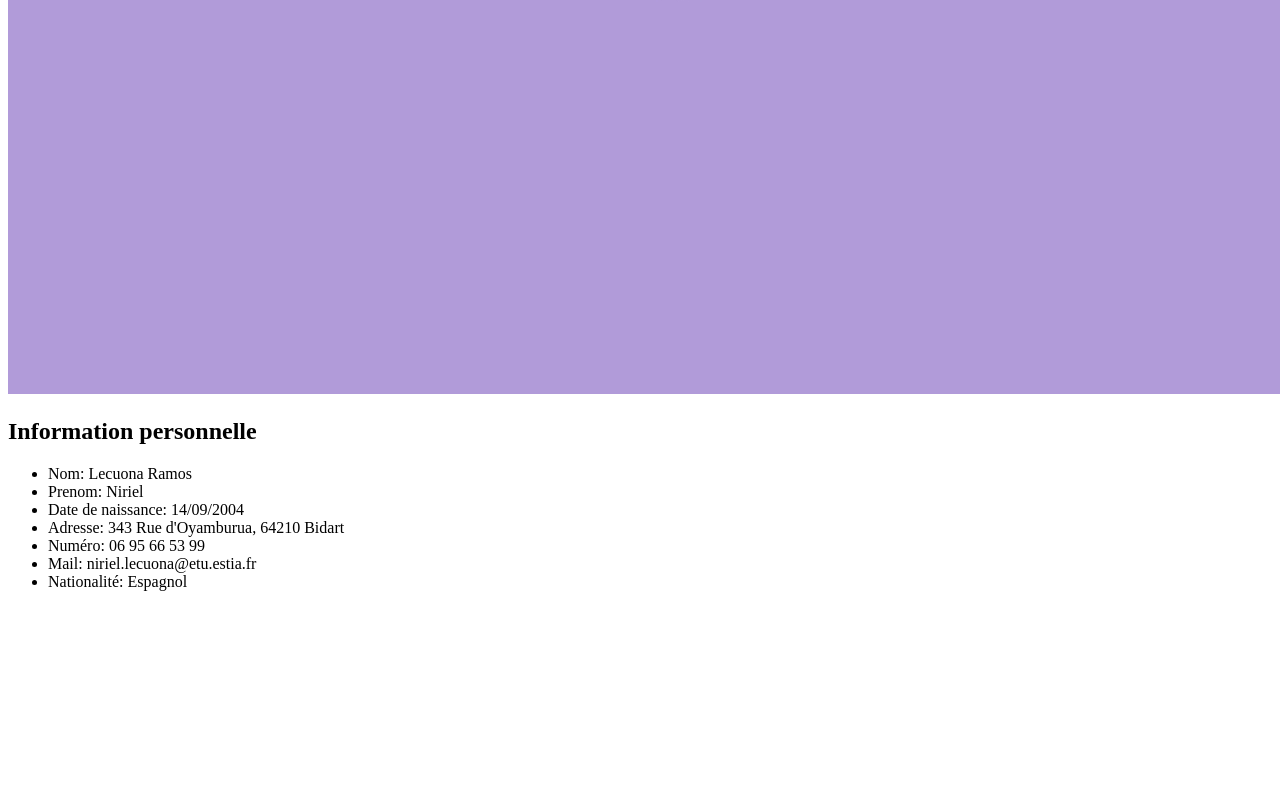
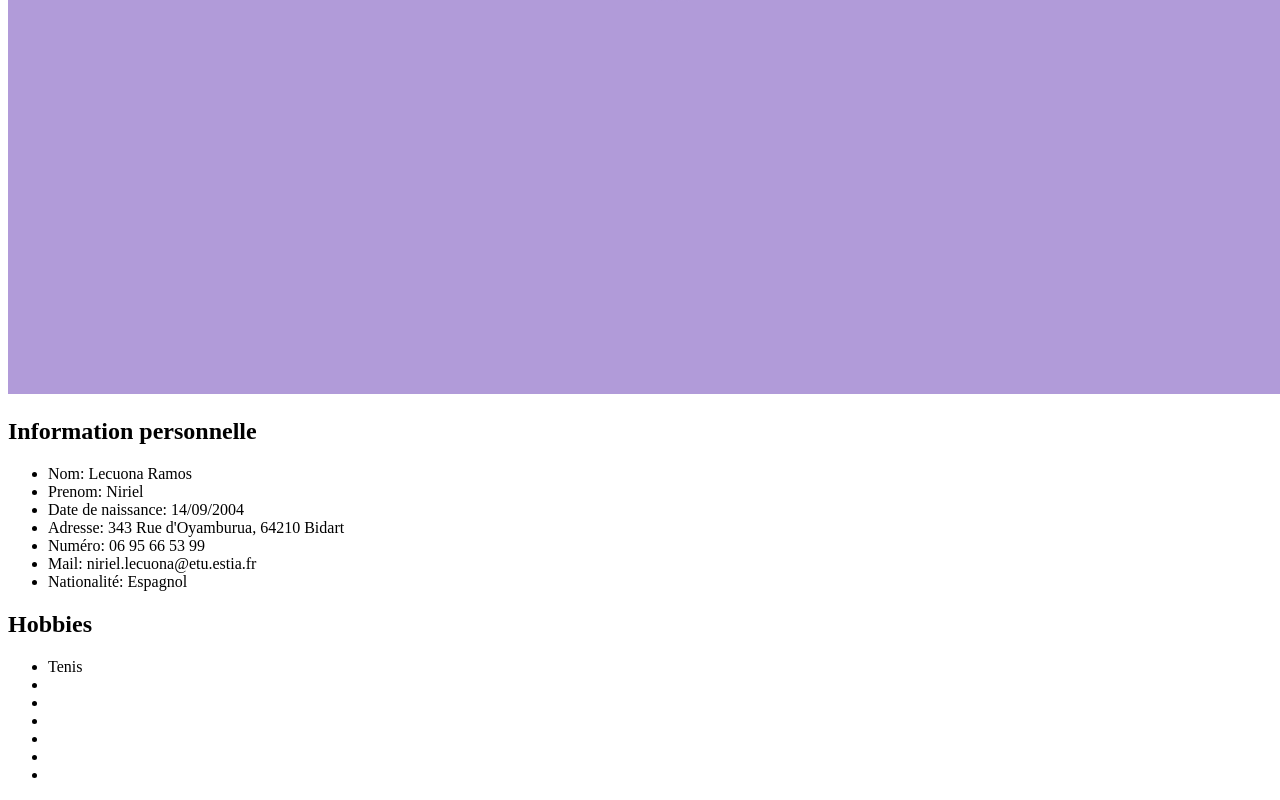
Before and after one commit to Niri04/CV, a plain HTML site: page CV/index.html in a window 1280 px wide. Shown: the part 694-1494 px from the top of the page. Before the commit the page ends 1301 px from the top, so only its background shows below. Drawn offline with Linux system fonts and the light colour scheme.

Commit message:
Ajout hobbies

```diff
--- a/CV/index.html
+++ b/CV/index.html
@@ -19,5 +19,16 @@
         <li>Mail: niriel.lecuona@etu.estia.fr</li>
         <li>Nationalité: Espagnol</li>
     </ul>
+    <h2>Hobbies</h2>
+    <ul>
+
+        <li>Tenis</li>
+        <li></li>
+        <li></li>
+        <li></li>
+        <li></li>
+        <li></li>
+        <li></li>
+    </ul>
 </body>
 </html>
```
